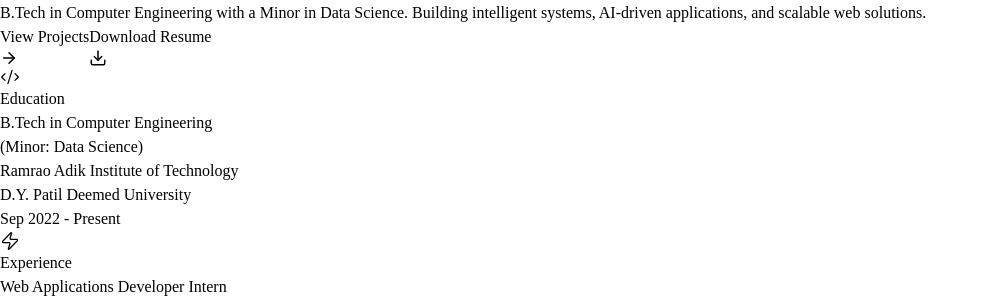
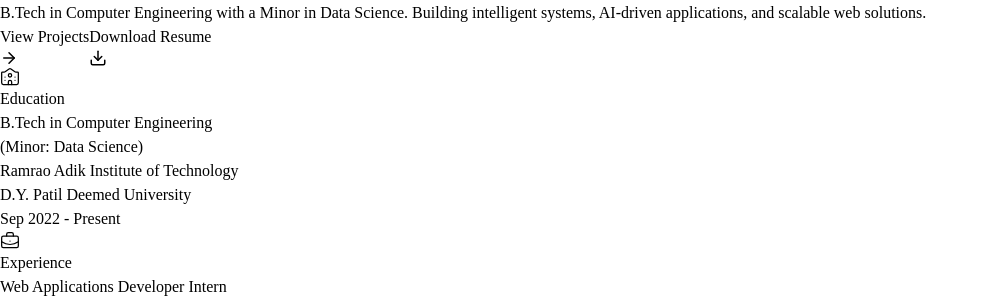
Before and after one commit to Naumanpathan94/naumanpathan, a React (Vite) app in the folder frontend/: page / in a window 1280 px wide. Shown: the part 398-699 px from the top of the page, without its empty margins (0-989 px from the left). Built offline with nearby package versions, Linux system fonts and the light colour scheme.

Commit message:
fixed hero section

```diff
--- a/frontend/src/components/portfolio/Hero.tsx
+++ b/frontend/src/components/portfolio/Hero.tsx
@@ -1,4 +1,4 @@
-import { ArrowRight, Download, Code2, Zap } from "lucide-react";
+import { ArrowRight, Download, University, BriefcaseBusiness } from "lucide-react";
 import { Button } from "@/components/ui/button";
 const handleDownloadResume = () => {
     window.print();
@@ -35,7 +35,7 @@ export function Hero() {
           <div className="grid grid-cols-1 md:grid-cols-2 gap-5 md:gap-8">
             <div className="bg-card/50 border border-border/50 rounded-lg p-5 md:p-6 hover:border-primary/50 hover:shadow-md transition-all duration-300">
               <div className="flex items-center gap-2 mb-3 md:mb-4">
-                <Code2 size={20} className="text-primary shrink-0" strokeWidth={1.5} />
+                <University size={20} className="text-primary shrink-0" strokeWidth={1.5} />
                 <h3 className="font-semibold text-base md:text-lg">Education</h3>
               </div>
               <div className="space-y-1 text-sm">
@@ -48,7 +48,7 @@ export function Hero() {
             </div>
             <div className="bg-card/50 border border-border/50 rounded-lg p-5 md:p-6 hover:border-primary/50 hover:shadow-md transition-all duration-300">
               <div className="flex items-center gap-2 mb-3 md:mb-4">
-                <Zap size={20} className="text-primary flex-shrink-0" strokeWidth={1.5} />
+                <BriefcaseBusiness size={20} className="text-primary flex-shrink-0" strokeWidth={1.5} />
                 <h3 className="font-semibold text-base md:text-lg">Experience</h3>
               </div>
               <div className="space-y-1 text-sm">
```
